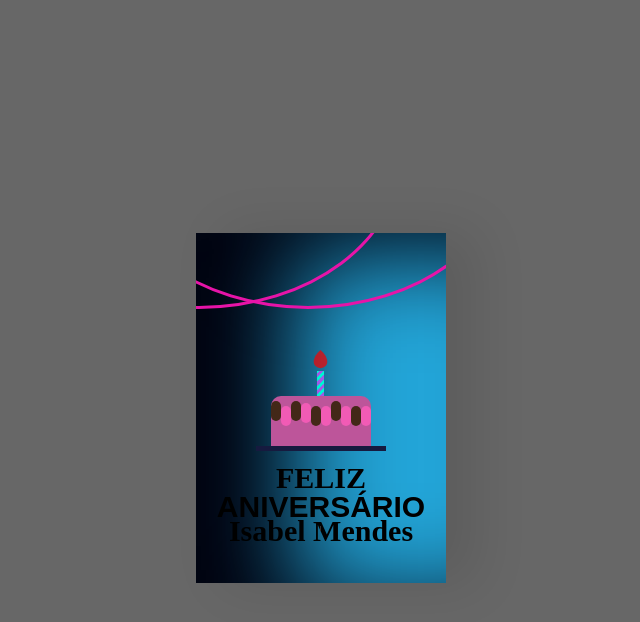
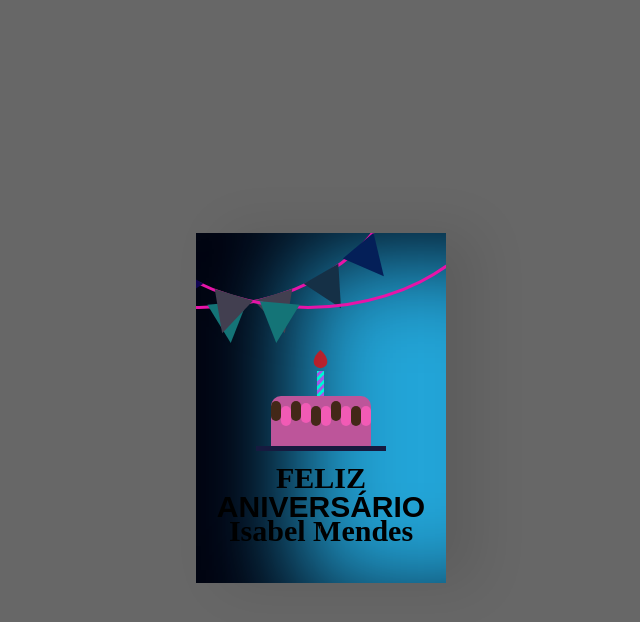
Before and after one commit to estanislau-chocolate/Anivers-rio-da-Mendes, a plain HTML site: page index.html in a window 1280 px wide. Shown: the part 200-822 px from the top of the page, without its empty margins (319-959 px from the left). Drawn offline with Linux system fonts and the light colour scheme; files that its build step writes are made by us from their sources.

Commit message:
Update style.css

```diff
--- a/style.css
+++ b/style.css
@@ -94,7 +94,7 @@ body{
     border-radius: 50%;
 }
 
-.decorations::before, .decorations::after, .decorationsTwo::before, .decorationsTwo::after, .decorationsThree::before .decorationsThree::after{
+.decorations::before, .decorations::after, .decorationsTwo::before, .decorationsTwo::after, .decorationsThree::before, .decorationsThree::after{
     content: "";
     position: absolute;
     border-left: 20px solid transparent;
@@ -223,7 +223,7 @@ body{
     z-index: -1;
     left: 0;
     top: 0;
-    box-shadow: inset 100px 20px 100px rgba(0, 0, 0, 0, 2);
+    box-shadow: inset 100px 20px 100px rgba(0, 0, 0, 0.2);
 }
 
 .inside-text{
```
